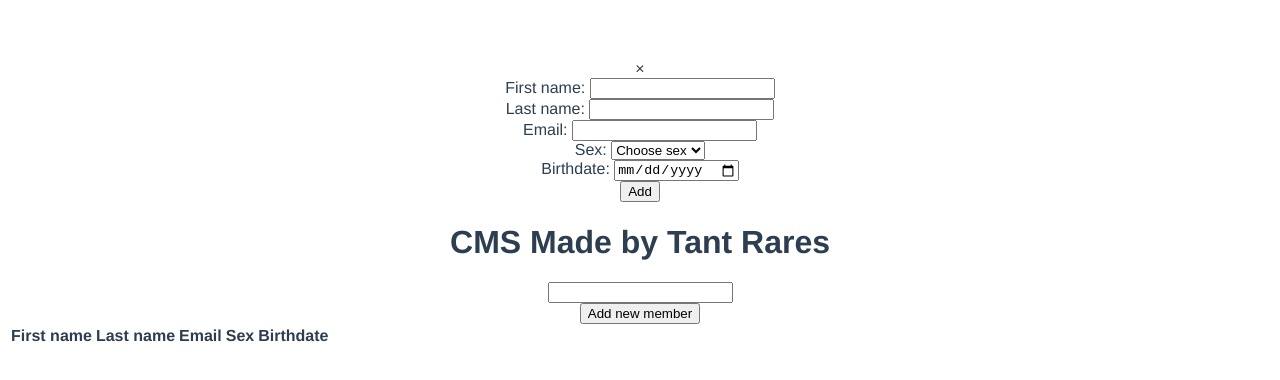
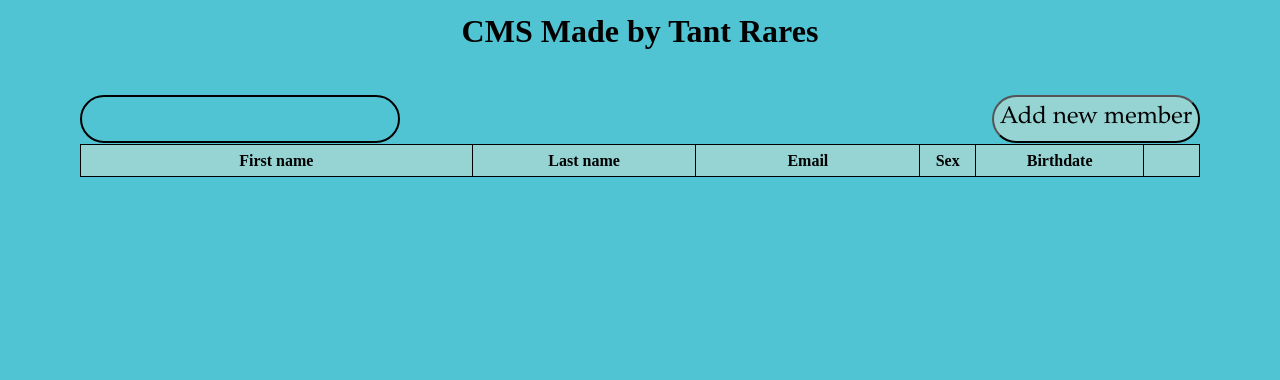
Before and after one commit to tant-rares-30127/CMS-with-vue, a Vue app: page / in a window 1280 px wide. Shown: the top 380 px of the page. Built offline with nearby package versions, Linux system fonts and the light colour scheme; the HTML template or start-up script is replaced by a standard one.

Commit message:
Adding the css to html files

```diff
--- a/src/App.vue
+++ b/src/App.vue
@@ -1,7 +1,9 @@
 <template>
-  <Modal></Modal>
-  <Title></Title>
-  <SearchAddTable></SearchAddTable>
+  <div class="wrapper">
+    <Modal></Modal>
+    <Title></Title>
+    <SearchAddTable></SearchAddTable>
+  </div>
 </template>
 
 <script>
@@ -20,12 +22,69 @@ export default {
 </script>
 
 <style>
-#app {
-  font-family: Avenir, Helvetica, Arial, sans-serif;
-  -webkit-font-smoothing: antialiased;
-  -moz-osx-font-smoothing: grayscale;
-  text-align: center;
-  color: #2c3e50;
-  margin-top: 60px;
+:root {
+  --last-name-width: 20%;
+  --first-name-width: 35%;
+  --email-width: 20%;
+  --sex-width: 5%;
+  --birthdate-width: 15%;
+  --delete-width: 5%;
+}
+
+* {
+  margin: 0;
+  padding: 0;
+  box-sizing: border-box;
+  background-color: #51c4d3;
+}
+
+.wrapper {
+  display: flex;
+  flex-direction: column;
+  min-width: 450px;
+}
+:root {
+  --last-name-width: 20%;
+  --first-name-width: 35%;
+  --email-width: 20%;
+  --sex-width: 5%;
+  --birthdate-width: 15%;
+  --delete-width: 5%;
+}
+
+* {
+  margin: 0;
+  padding: 0;
+  box-sizing: border-box;
+  background-color: #51c4d3;
+}
+
+.wrapper {
+  display: flex;
+  flex-direction: column;
+  min-width: 450px;
+}
+@media (max-width: 1250px) {
+  .add-first-name {
+    flex-direction: column;
+  }
+  .add-last-name {
+    flex-direction: column;
+  }
+  .add-email {
+    flex-direction: column;
+  }
+  .add-sex {
+    flex-direction: column;
+  }
+  .add-birthdate {
+    flex-direction: column;
+  }
+  .label {
+    width: auto;
+  }
+  .modal-content {
+    width: 50%;
+  }
 }
 </style>
--- a/src/components/Modal.vue
+++ b/src/components/Modal.vue
@@ -50,3 +50,141 @@
     </div>
   </div>
 </template>
+
+<style>
+.close-button {
+  display: flex;
+  justify-content: end;
+  background-color: #96d4d4;
+}
+
+.label {
+  display: flex;
+  background-color: #96d4d4;
+  width: 20%;
+}
+
+.add-first-name {
+  display: flex;
+  background-color: #96d4d4;
+  width: 100%;
+  height: 10%;
+  align-items: center;
+}
+
+.add-last-name {
+  display: flex;
+  background-color: #96d4d4;
+  width: 100%;
+  height: 10%;
+  align-items: center;
+}
+
+.add-email {
+  display: flex;
+  background-color: #96d4d4;
+  height: 10%;
+  align-items: center;
+}
+
+.add-sex {
+  display: flex;
+  background-color: #96d4d4;
+  height: 10%;
+  align-items: center;
+}
+
+.search-bar {
+  background: white;
+  border: black;
+  text-align: center;
+  border-radius: 30px;
+  width: 80%;
+  height: 70%;
+}
+
+.search-bar:focus {
+  outline: none;
+}
+
+.sex-dropdown {
+  display: flex;
+  background-color: #96d4d4;
+  border-radius: 30px;
+  height: 70%;
+}
+
+.add-birthdate {
+  display: flex;
+  background-color: #96d4d4;
+  border-radius: 30px;
+  height: 10%;
+  align-items: center;
+}
+
+.add-birthdate:before {
+  border-radius: 30px;
+}
+
+.birth-picker {
+  display: flex;
+  background: transparent;
+  height: 70%;
+}
+
+.add-button-div {
+  display: flex;
+  justify-content: center;
+  background-color: #96d4d4;
+}
+
+.add-button {
+  background-color: white;
+  margin-left: 1rem;
+  margin-top: 1rem;
+  width: 4rem;
+}
+
+.modal {
+  display: none; /* Hidden by default */
+  position: fixed; /* Stay in place */
+  z-index: 1; /* Sit on top */
+  left: 0;
+  top: 0;
+  width: 100%; /* Full width */
+  height: 100%; /* Full height */
+  overflow: auto; /* Enable scroll if needed */
+  background-color: rgb(0, 0, 0); /* Fallback color */
+  background-color: rgba(0, 0, 0, 0.4); /* Black w/ opacity */
+}
+
+/* Modal Content/Box */
+.modal-content {
+  background-color: #96d4d4;
+  margin: 15% auto; /* 15% from the top and centered */
+  padding: 20px;
+  border: 1px solid #888;
+  width: 30%; /* Could be more or less, depending on screen size */
+  height: 50%;
+  display: flex;
+  justify-content: space-evenly;
+  flex-direction: column;
+  border-radius: 10%;
+}
+
+/* The Close Button */
+.close {
+  color: #aaa;
+  float: right;
+  font-size: 28px;
+  font-weight: bold;
+  background-color: #96d4d4;
+}
+
+.close:hover,
+.close:focus {
+  color: black;
+  text-decoration: none;
+  cursor: pointer;
+}
+</style>
--- a/src/components/SearchAddTable.vue
+++ b/src/components/SearchAddTable.vue
@@ -29,3 +29,124 @@
     </div>
   </div>
 </template>
+
+<style>
+table {
+  width: 70rem;
+}
+
+table,
+th,
+td {
+  border: 1px solid black;
+  border-collapse: collapse;
+}
+
+th,
+td {
+  background-color: #96d4d4;
+}
+
+.add-search {
+  display: flex;
+  justify-content: center;
+  gap: 37rem;
+  padding-top: 2rem;
+  padding-left: 1.5rem;
+  padding-right: 1.5rem;
+  padding-bottom: 0.1rem;
+}
+
+.modal-button {
+  display: flex;
+  justify-content: center;
+}
+
+.open-modal-button {
+  width: 13rem;
+  height: 3rem;
+  font-size: 1.5rem;
+  font-family: Garamond;
+  background-color: #96d4d4;
+  border-radius: 30px;
+}
+
+.input-border {
+  display: flex;
+  border: 2px solid;
+  border-radius: 30px;
+  border-color: black;
+  width: 20rem;
+  height: 3rem;
+}
+
+.member-search-bar {
+  width: 25rem;
+  height: 80%;
+  border: transparent;
+  background-color: transparent;
+  margin-left: 0.5rem;
+  margin-top: 0.2rem;
+  font-size: medium;
+}
+
+.member-search-bar:focus {
+  outline: none;
+}
+
+.search-icon {
+  background: transparent;
+  margin-top: 0.8rem;
+  margin-right: 0.5rem;
+}
+
+.search-add-table {
+  display: flex;
+  flex-direction: column;
+  justify-content: center;
+}
+
+.members-table {
+  display: flex;
+  justify-content: center;
+}
+
+.top-row {
+  height: 2rem;
+}
+
+.bottom-row {
+  text-align: center;
+}
+
+.last-name {
+  width: var(--last-name-width);
+}
+
+.first-name {
+  width: var(--first-name-width);
+}
+
+.email {
+  width: var(--email-width);
+}
+
+.sex {
+  width: var(--sex-width);
+}
+
+.birthdate {
+  width: var(--birthdate-width);
+}
+
+.delete-cell {
+  width: var(--delete-width);
+}
+
+.delete-button {
+  background-color: transparent;
+  height: 1.5rem;
+  width: 3rem;
+  margin-top: 0.5rem;
+}
+</style>
--- a/src/components/Title.vue
+++ b/src/components/Title.vue
@@ -3,3 +3,11 @@
     <h1>CMS Made by Tant Rares</h1>
   </div>
 </template>
+
+<style>
+.title {
+  display: flex;
+  justify-content: center;
+  padding: 1%;
+}
+</style>
```
